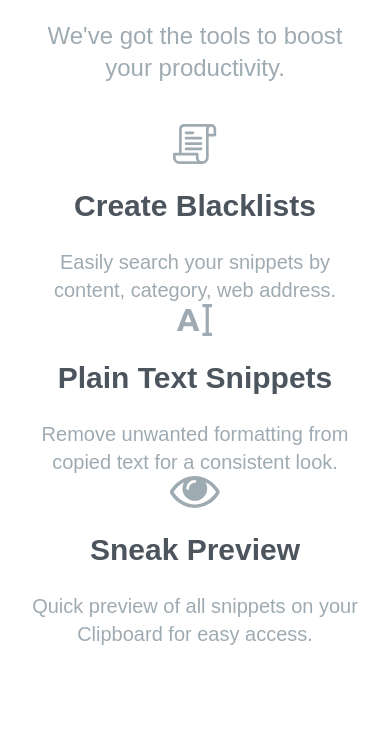
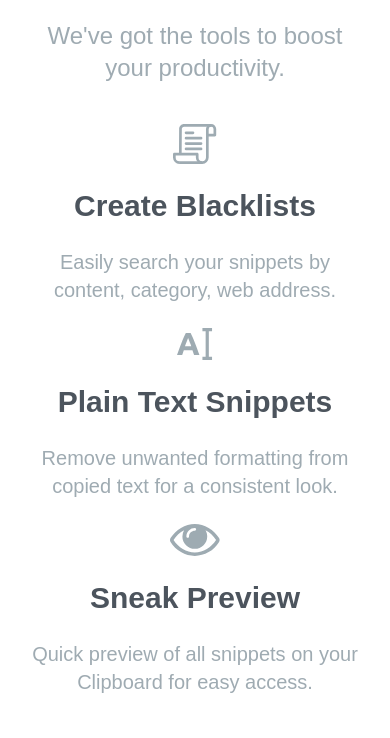
Before and after one commit to Sylverkenz/clipboard-website, a website: page index.html in a window 390 px wide. Shown: the part 2912-3650 px from the top of the page. Drawn offline with nearby package versions, Linux system fonts and the light colour scheme; files that its build step writes are made by us from their sources; a web font is replaced by a local one.

Commit message:
Update index.html

```diff
--- a/index.html
+++ b/index.html
@@ -116,7 +116,7 @@
           We've got the tools to boost your productivity.
         </p>
         <div
-          class="flex flex-col md:flex-row md:justify-center md:flex-wrap md:gap-8 lg:gap-12"
+          class="flex flex-col gap-6 md:flex-row md:justify-center md:flex-wrap md:gap-8 lg:gap-12"
         >
           <div
             class="max-w-sm md:max-w-xs flex flex-col justify-center items-center gap-6"
```
